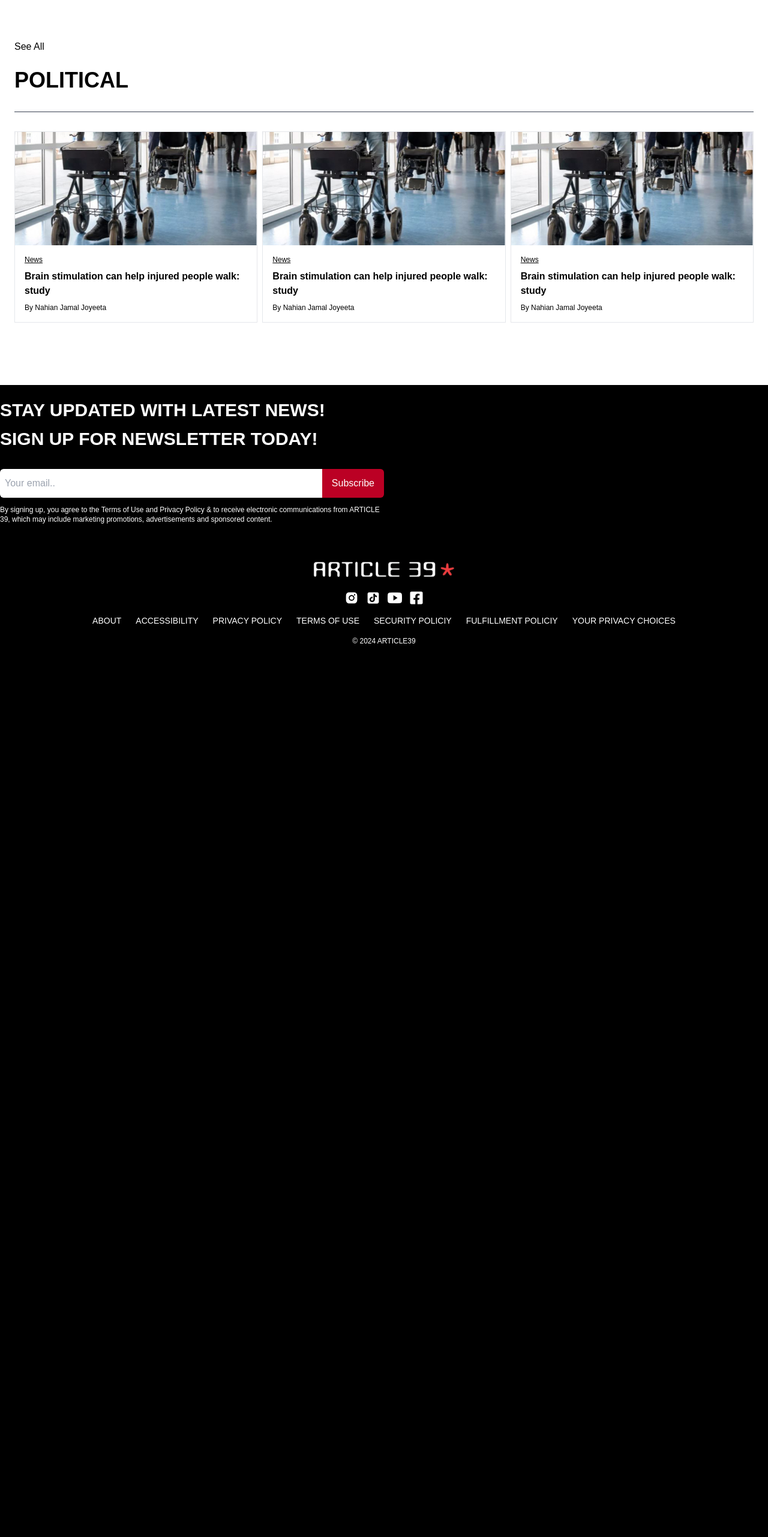
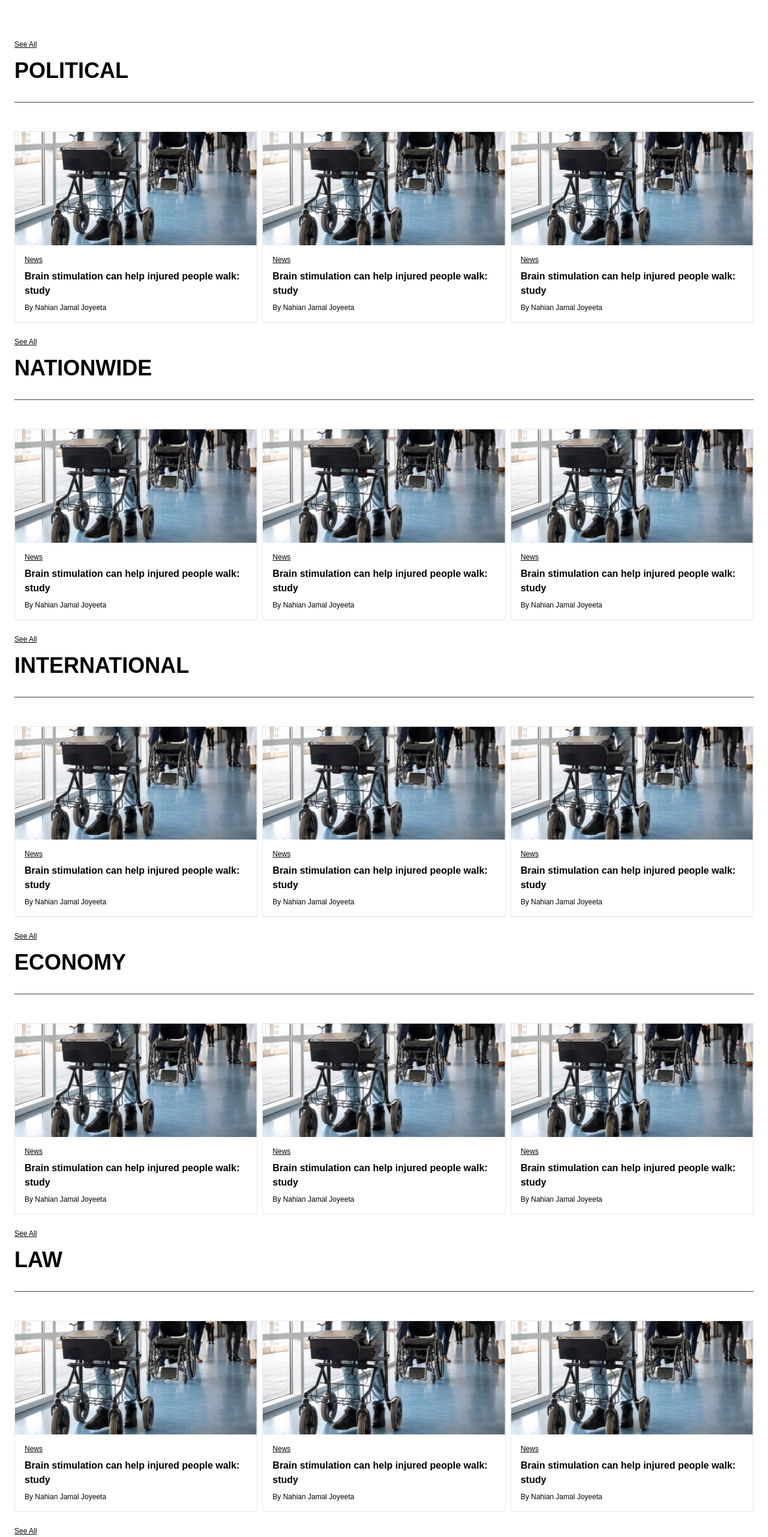
Before and after one commit to ongshaktech/Article_39, a Next.js app: page /news in a window 1280 px wide. Shown: the part 989-3552 px from the top of the page at 60% size. Before the commit the page ends 2066 px from the top, so only its background shows below. Built offline with nearby package versions, Linux system fonts and the light colour scheme.

Commit message:
News category implement

```diff
--- a/app/news/_components/NewsCategory.jsx
+++ b/app/news/_components/NewsCategory.jsx
@@ -1,20 +1,93 @@
-import NewsCard from '@/components/NewsCard'
-import React from 'react'
+import NewsCard from "@/components/NewsCard";
+import React from "react";
 
 export default function NewsCategory() {
   return (
-    <div className='text-black'>
-        <p>See All</p>
+    <div className="text-black">
+      <div className=" mt-6 flex flex-col gap-4">
+        <p className="text-xs underline">See All</p>
+        <h1 className="uppercase text-4xl font-bold pb-8 border-b border-b-gray-700 mb-8">
+          POLITICAL
+        </h1>
 
-        <div className=" mt-6">
-            <h1 className='uppercase text-4xl font-bold pb-8 border-b border-b-gray-700 mb-8'>POLITICAL</h1>
+        <div className="grid grid-cols-1 md:grid-cols-3 gap-2">
+          <NewsCard />
+          <NewsCard />
+          <NewsCard />
+        </div>
+      </div>
+      <div className=" mt-6 flex flex-col gap-4">
+        <p className="text-xs underline">See All</p>
+        <h1 className="uppercase text-4xl font-bold pb-8 border-b border-b-gray-700 mb-8">
+          NATIONWIDE
+        </h1>
 
-            <div className="grid grid-cols-1 md:grid-cols-3 gap-2">
-                <NewsCard />
-                <NewsCard />
-                <NewsCard />
-            </div>
+        <div className="grid grid-cols-1 md:grid-cols-3 gap-2">
+          <NewsCard />
+          <NewsCard />
+          <NewsCard />
         </div>
+      </div>
+      <div className=" mt-6 flex flex-col gap-4">
+        <p className="text-xs underline">See All</p>
+        <h1 className="uppercase text-4xl font-bold pb-8 border-b border-b-gray-700 mb-8">
+          INTERNATIONAL
+        </h1>
+
+        <div className="grid grid-cols-1 md:grid-cols-3 gap-2">
+          <NewsCard />
+          <NewsCard />
+          <NewsCard />
+        </div>
+      </div>
+      <div className=" mt-6 flex flex-col gap-4">
+        <p className="text-xs underline">See All</p>
+        <h1 className="uppercase text-4xl font-bold pb-8 border-b border-b-gray-700 mb-8">
+          ECONOMY
+        </h1>
+
+        <div className="grid grid-cols-1 md:grid-cols-3 gap-2">
+          <NewsCard />
+          <NewsCard />
+          <NewsCard />
+        </div>
+      </div>
+      <div className=" mt-6 flex flex-col gap-4">
+        <p className="text-xs underline">See All</p>
+        <h1 className="uppercase text-4xl font-bold pb-8 border-b border-b-gray-700 mb-8">
+          LAW
+        </h1>
+
+        <div className="grid grid-cols-1 md:grid-cols-3 gap-2">
+          <NewsCard />
+          <NewsCard />
+          <NewsCard />
+        </div>
+      </div>
+      <div className=" mt-6 flex flex-col gap-4">
+        <p className="text-xs underline">See All</p>
+        <h1 className="uppercase text-4xl font-bold pb-8 border-b border-b-gray-700 mb-8">
+        CRIME
+        </h1>
+
+        <div className="grid grid-cols-1 md:grid-cols-3 gap-2">
+          <NewsCard />
+          <NewsCard />
+          <NewsCard />
+        </div>
+      </div>
+      <div className=" mt-6 flex flex-col gap-4">
+        <p className="text-xs underline">See All</p>
+        <h1 className="uppercase text-4xl font-bold pb-8 border-b border-b-gray-700 mb-8">
+        INTVESTIGATIONS
+        </h1>
+
+        <div className="grid grid-cols-1 md:grid-cols-3 gap-2">
+          <NewsCard />
+          <NewsCard />
+          <NewsCard />
+        </div>
+      </div>
     </div>
-  )
+  );
 }
```
